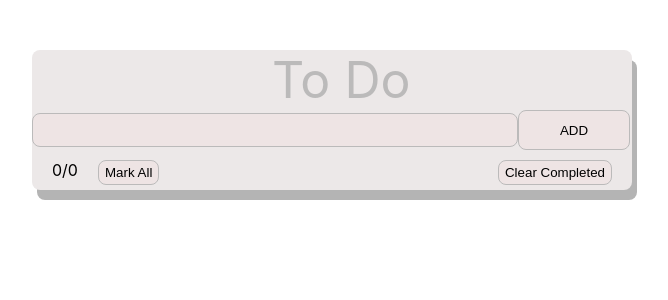
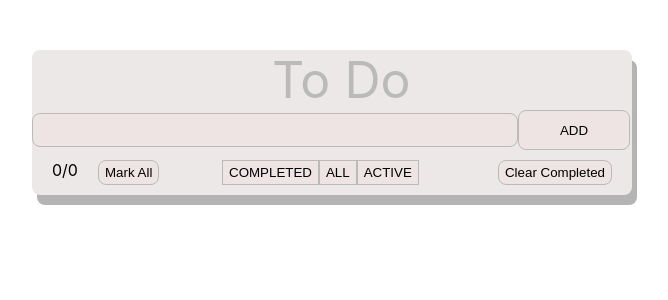
Before and after one commit to vladimirhambardzumyan24/To-Do-React-Class, a React (Create React App) app: page / in a window 1280 px wide. Shown: the top 300 px of the page, without its empty margins (308-976 px from the left). Built offline with nearby package versions, Linux system fonts and the light colour scheme.

Commit message:
feat(fillter): Filters To Do Items

```diff
--- a/src/App.css
+++ b/src/App.css
@@ -111,6 +111,19 @@
 .inpTextHidden {
   display: none;
 }
+
+.checkCompleted{
+  margin-top: -30px;
+  margin-left: 190px;
+  margin-bottom: 10px;
+}
+
+.changButtons{
+  border: 1px solid rgb(187, 186, 186);
+  background-color: rgb(238, 228, 228);
+  height: 25px;
+}
+
 .itemTodo:hover {
   background-color: rgb(219, 216, 216);
 }
@@ -134,3 +147,8 @@
   cursor: pointer;
   background-color: #b4b4b4;
 }
+
+.changButtons:hover{
+  cursor: pointer;
+  background-color: #b4b4b4;
+}
--- /dev/null
+++ b/src/Components/Button.jsx
@@ -0,0 +1,8 @@
+export default function Button({ text, onClick, isDisable }) {
+
+  return (
+    <button className="changButtons" disabled={isDisable} onClick={onClick}>
+      {text}
+    </button>
+  );
+}
--- a/src/Components/ToDo.jsx
+++ b/src/Components/ToDo.jsx
@@ -4,17 +4,23 @@ import ToDoCart from "./ToDoCart";
 import ToDoClear from "./ToDoClear";
 import ToDoSave from "../helper/LocalStorage";
 import { getToDo } from "../helper/LocalStorage";
+import Button from "./Button";
 
 const idGenerator = () => {
   let id = 0;
   return () => {
-    id += 1;
+    id += 1 + Math.random();
     return id;
   };
 };
 
 const getRandomId = idGenerator();
 
+const FilterStatuses = {
+  completed: "COMPLETED",
+  all: "ALL",
+  active: "ACTIVE",
+};
 class ToDo extends React.Component {
   constructor(props) {
     super(props);
@@ -22,6 +28,7 @@ class ToDo extends React.Component {
       allCheck: false,
       textInput: "",
       items: getToDo() === null ? [] : getToDo(),
+      filterStatus: FilterStatuses.all,
     };
   }
   handleGiv = (event) => {
@@ -156,7 +163,21 @@ class ToDo extends React.Component {
     }));
   };
 
+  selectFilter = (filterStatus) => () => {
+    this.setState({
+      filterStatus,
+    });
+  };
   render() {
+    const { filterStatus, items } = this.state;
+
+    const filteredTodos =
+      filterStatus === FilterStatuses.all
+        ? items
+        : filterStatus === FilterStatuses.active
+        ? items.filter((t) => !t.isChecked)
+        : items.filter((t) => t.isChecked);
+
     return (
       <div className="container">
         <span className="todo">To Do</span>
@@ -166,7 +187,7 @@ class ToDo extends React.Component {
           onChange={this.handleGiv}
         />
         <ToDoCart
-          items={this.state.items}
+          items={filteredTodos}
           handleDelete={this.handleDelete}
           onChange={this.handleDelChecked}
           onDoubleClick={this.handleShowRemove}
@@ -182,6 +203,15 @@ class ToDo extends React.Component {
               : this.handelCheckedAllTrue
           }
         />
+        <div className="checkCompleted">
+          {Object.entries(FilterStatuses).map(([, value]) => (
+            <Button
+              onClick={this.selectFilter(value)}
+              text={value}
+              key={Math.random()}
+            />
+          ))}
+        </div>
       </div>
     );
   }
--- a/src/Components/ToDoCart.jsx
+++ b/src/Components/ToDoCart.jsx
@@ -7,6 +7,7 @@ export default function ToDoCart({
   onChangeToDo,
   onClickHide,
 }) {
+
   return items.map((item) => (
     <div key={item.id} className="itemTodo">
       <input
```
Also changed, not shown: src/Components/ToDoClear.jsx (+8 -2 lines).
